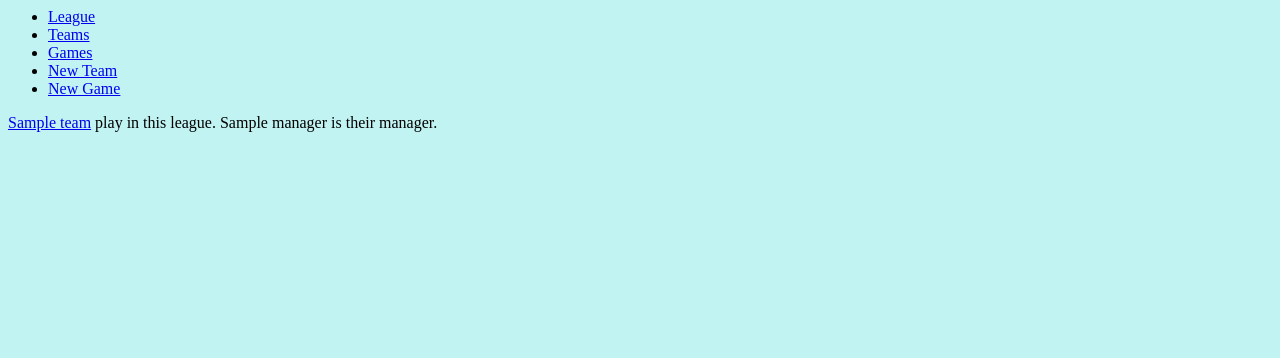
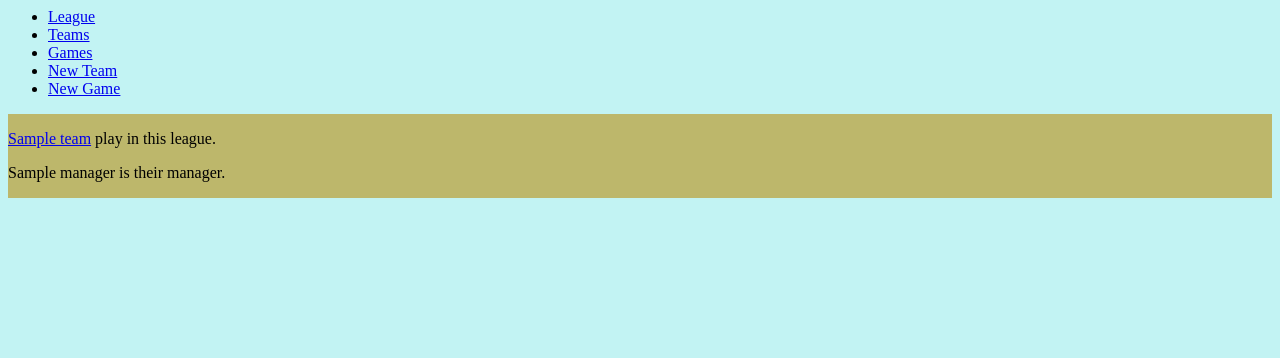
Before and after one commit to defibuildereth/w5_sports_league_project, a Flask app: page /teams in a window 1280 px wide. Shown: the top 358 px of the page. Run offline with Flask 2, Linux system fonts and the light colour scheme; a database or web service that is not in the repository returns one stand-in record (values such as "Sample title"); some libraries are stand-ins or nearby versions.

Commit message:
accessed team sections on teams/index page

```diff
--- a/static/style.css
+++ b/static/style.css
@@ -14,3 +14,12 @@ td {
 th {
     background-color: rgb(212, 125, 236);
 }
+
+#teams-index {
+    display: flex;
+    flex-direction: column;
+}
+
+#teams-index > section {
+    background-color: darkkhaki;
+}
--- a/templates/index.html
+++ b/templates/index.html
@@ -12,7 +12,7 @@
     </tr>
 {% for team in league %}
     <tr>
-        <td><a href="/teams/{{team.id}}">{{team}}</a></td>
+        <td>{{team}}</td>
         <td>{{league[team][0]}}</td>
         <td>{{league[team][1]}}</td>
     </tr>
--- a/templates/teams/index.html
+++ b/templates/teams/index.html
@@ -2,11 +2,16 @@
 
 {% block content %}
 
+<div id="teams-index">
+
 {% for team in teams %}
 
-<p><a href="/teams/{{team.id}}">{{team.name}}</a> play in this league. {{team.manager}} is their manager.</p>
-
+<section>
+    <p><a href="/teams/{{team.id}}">{{team.name}}</a> play in this league. </p>
+        <p>{{team.manager}} is their manager.</p>
+</section>
 {% endfor %}
 
+</div>
 
 {% endblock %}
```
